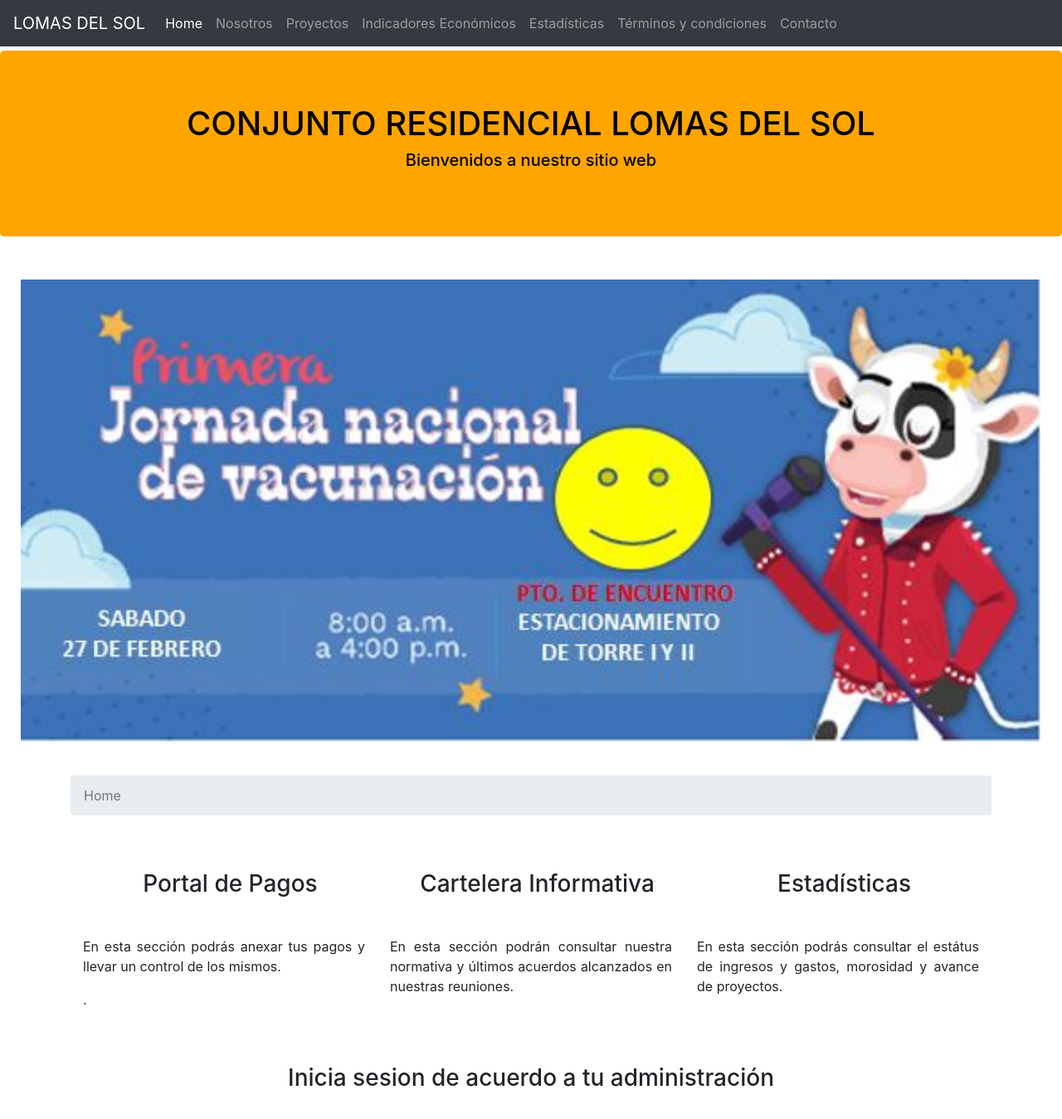
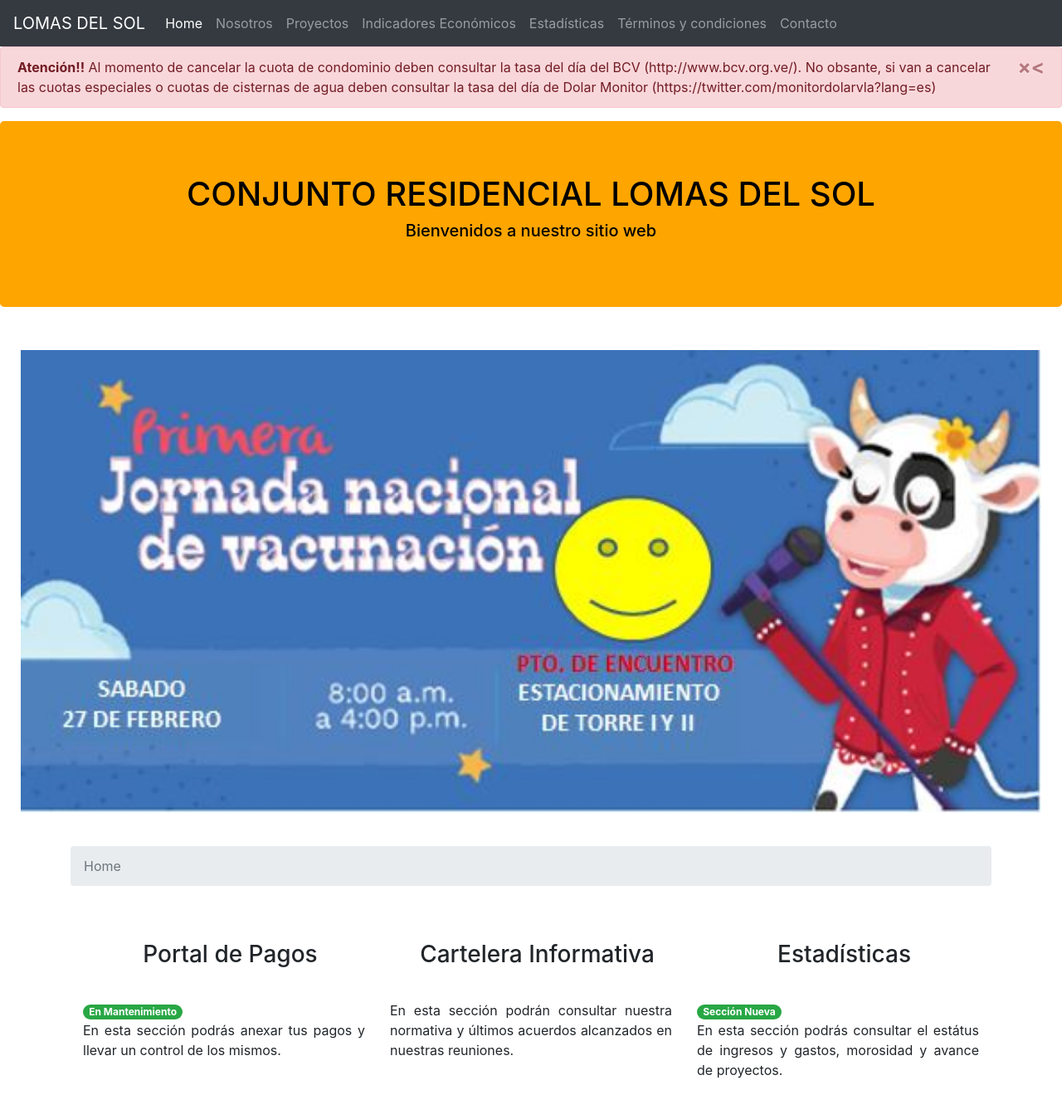
Before and after one commit to mame301186/LomasdelSol, a website: page index.html in a window 1280 px wide. Shown: the top 1349 px of the page at 83% size. Drawn offline with nearby package versions, Linux system fonts and the light colour scheme; a web font is replaced by a local one.

Commit message:
Avances en alertas y notificaciones

```diff
--- a/index.html
+++ b/index.html
@@ -32,6 +32,12 @@
   				<li class="nav-item"><a class="nav-link" href="./contacts.html">Contacto</a></li>
   			</ul>
   	</nav>
+  	<div class="alert alert-danger alert-dismissible fade show" role="alert">
+  		<strong>Atención!!</strong> Al momento de cancelar la cuota de condominio deben consultar la tasa del día del BCV (http://www.bcv.org.ve/). No obsante, si van a cancelar las cuotas especiales o cuotas de cisternas de agua deben consultar la tasa del día de Dolar Monitor (https://twitter.com/monitordolarvla?lang=es)
+  		<button type="button" class="close" data-dismiss="alert" aria-label="close">
+  			<span aria-hidden="true">&times;<</span>
+  		</button>
+  	</div>
   	<div class="jumbotron">
   		<figure class="text-center">
   			<h1>CONJUNTO RESIDENCIAL LOMAS DEL SOL</h1>
@@ -49,28 +55,16 @@
   	    </nav>
   		<div class="d-flex">
   			<div class="col">
-  				<figure class="text-center">
-  					<p class="h3 padding-titulo"><span class="oi oi-credit-card body-icon"></span>Portal de Pagos</p>
-  				</figure>
-  				<figure class="text-justify">
-  				    <p>En esta sección podrás anexar tus pagos y llevar un control de los mismos.</p>.
-  			    </figure>
+  				<p class="h3 text-center padding-titulo"><span class="oi oi-credit-card body-icon"></span>Portal de Pagos</p><span class="badge badge-pill badge-success">En Mantenimiento</span>
+  				<p class="text-justify">En esta sección podrás anexar tus pagos y llevar un control de los mismos.</p>
   		    </div>
   		    <div class="col">
-  		    	<figure class="text-center">
-  		    		<p class="h3 padding-titulo"><span class="oi oi-clipboard body-icon"></span>Cartelera Informativa</p>
-  		    	</figure>
-  		    	<figure class="text-justify">
-  		            <p>En esta sección podrán consultar nuestra normativa y últimos acuerdos alcanzados en nuestras reuniones.</p>
-  		        </figure>
+  		    	<p class="h3 text-center padding-titulo"><span class="oi oi-clipboard body-icon"></span>Cartelera Informativa</p>
+  		        <p class="text-justify">En esta sección podrán consultar nuestra normativa y últimos acuerdos alcanzados en nuestras reuniones.</p>
   		    </div>
   		    <div class="col">
-  		    	<figure class="text-center">
-  		    		<p class="h3 padding-titulo"><span class="oi oi-bar-chart body-icon"></span>Estadísticas</p>
-                </figure>
-                <figure class="text-justify">
-  		            <P>En esta sección podrás consultar el estátus de ingresos y gastos, morosidad y avance de proyectos.</P>
-  		        </figure>
+  		    	<p class="h3 text-center padding-titulo"><span class="oi oi-bar-chart body-icon"></span>Estadísticas</p><span class="badge badge-pill badge-success">Sección Nueva</span>
+  		        <P class="text-justify">En esta sección podrás consultar el estátus de ingresos y gastos, morosidad y avance de proyectos.</P>
   		    </div>
   		</div>
   		<h3 class="h3 text-center padding-titulo">
@@ -150,7 +144,7 @@
 
     <!-- Optional JavaScript; choose one of the two! -->
     <!-- Option 1: Bootstrap Bundle with Popper -->
-    <!-- <script src="node_modules/bootstrap/dist/js/bootstrap.bundle.min.js"></script>-->
+    <!--<script src="node_modules/bootstrap/dist/js/bootstrap.bundle.min.js"></script>-->
     <!-- Option 2: Separate Popper and Bootstrap JS -->
     <script src="node_modules/popper.js/dist/popper.min.js"></script>
     <script src="node_modules/bootstrap/dist/js/bootstrap.min.js">
```
